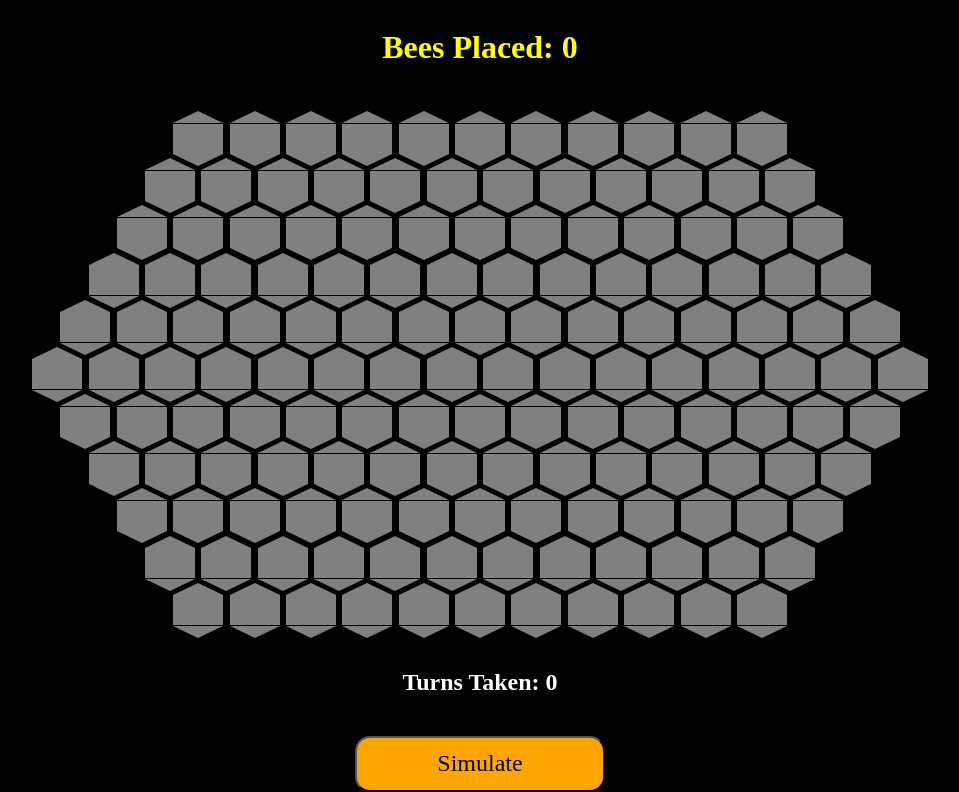
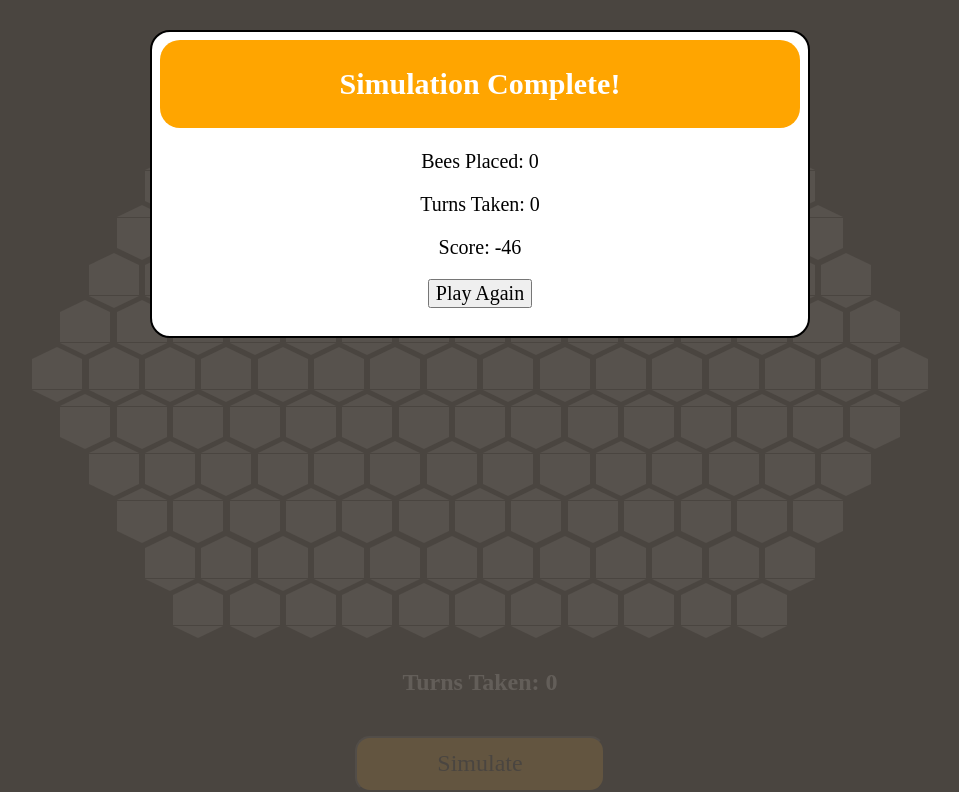
Before and after one commit to TSolo315/beehive_puzzle, a website with bundled scripts: page index.html in a window 1280 px wide. Both pictures are taken after a click on the button "Simulate". Shown: the part 121-913 px from the top of the page, without its empty margins (160-1119 px from the left). Built offline with nearby package versions, Linux system fonts and the light colour scheme.

Commit message:
Scoring and endgame modal

```diff
--- a/css/main.css
+++ b/css/main.css
@@ -1,8 +1,3 @@
-*{
-  background-color:black;
-  color: white;
-}
-
 html {
   width: 100%;
   height: 100%;
@@ -11,6 +6,8 @@ html {
 }
 
 body {
+  background-color:black;
+  color: white;
   width: 100%;
   height: 100%;
   font-size: 16px;
@@ -127,3 +124,63 @@ body {
   background-color: orange;
   border-radius: 15px;
 }
+
+.overlay {
+  position: fixed;
+  width: 100%;
+  height: 100%;
+  top: 0;
+  left: 0;
+  background: rgba(83, 77, 72, 0.9);
+  z-index: 100;
+}
+
+
+.overlay .modal {
+  color: black;
+  background-color: white;
+  border: 2px solid #000;
+  border-radius: 20px;
+  text-align: center;
+  margin: 15% auto;
+  padding: .5em .5em 1em .5em;
+  height: 35%;
+  width: 50%;
+  -webkit-transform: translateY(-50%);
+  transform: translateY(-50%);
+}
+
+.modal-header {
+  font-size: 20px;
+  padding: 2px 6px;
+  background-color: orange;
+  color: white;
+  border-radius: 20px;
+}
+
+.modal-body {
+  font-size: 20px;
+  padding: 2px 16px;
+}
+
+.overlay-slidedown {
+  visibility: hidden;
+  -webkit-transform: translateY(-100%);
+  transform: translateY(-100%);
+  -webkit-transition: -webkit-transform 0.4s ease-in-out, visibility 0s 0.4s;
+  transition: transform 0.4s ease-in-out, visibility 0s 0.4s;
+}
+
+.overlay-slidedown.open {
+  visibility: visible;
+  -webkit-transform: translateY(0%);
+  transform: translateY(0%);
+  -webkit-transition: -webkit-transform 0.4s ease-in-out;
+  transition: transform 0.4s ease-in-out;
+}
+
+@media screen and (max-height: 30.5em) {
+  .overlay .modal {
+    margin: 25% auto;
+  }
+}
--- a/index.html
+++ b/index.html
@@ -26,6 +26,19 @@
     <div class="button-container">
         <button type="button" class="sim-button">Simulate</button>
     </div>
+    <div class="overlay overlay-slidedown">
+        <div class="modal">
+            <div class="modal-header">
+                <h2>Simulation Complete!</h2>
+            </div>
+            <div class="modal-body">
+                <p id="puzzle-bees"></p>
+                <p id="puzzle-turns"></p>
+                <p id="puzzle-score"></p>
+                <button class="restart-button" id="play-again">Play Again</a>
+            </div>
+        </div>
+    </div>
 <script defer src="dist/index.js"></script>
 </body>
 </html>
--- a/src/index.ts
+++ b/src/index.ts
@@ -6,6 +6,7 @@ class HiveBoard {
         public simButton: HTMLButtonElement,
         public beeCounter: HTMLParagraphElement,
         public turnCounter: HTMLParagraphElement,
+        public playAgainButton: HTMLButtonElement,
         public gameSession: GameSession,
         private updateList: number[][]=[]) {
         // autofilled
@@ -66,11 +67,12 @@ class HiveBoard {
 
     async simulate(): Promise<void> {
         while (true) {
-            await utilities.sleep(1000)
+            await utilities.sleep(850)
             if (!this.processStep()) {
                 break
             }
         }
+        this.simulationOver()
     }
 
     clickToAddRemoveBee(): void {
@@ -97,6 +99,12 @@ class HiveBoard {
         });
     }
 
+    clickToPlayAgain(): void {
+        this.playAgainButton.addEventListener("click", (event) => {
+            this.playAgain()
+        })
+    }
+
     updateBeeCounter(removed: boolean=false): void {
         if (removed) {
             this.gameSession.beesAdded -= 1
@@ -119,7 +127,34 @@ class HiveBoard {
         }
         this.updateList.length = 0
     }
-
+    calculateScore(): number {
+        let totalActiveTiles = 0
+        for (let row of this.board) {
+            for (let tile of row) {
+                if (tile) {
+                    totalActiveTiles+= 1
+                }
+            }
+        }
+        let missedTiles = 146 - totalActiveTiles
+        let beeScore = 146 - (this.gameSession.beesAdded * 2)
+        let turnScore = (100 - this.gameSession.turnsTaken - (missedTiles * 2))
+        return beeScore + turnScore
+    }
+    simulationOver(): void {
+        let score = this.calculateScore()
+        let puzzleBees = document.querySelector('#puzzle-bees')
+        let puzzleTurns = document.querySelector('#puzzle-turns')
+        let puzzleScore = document.querySelector('#puzzle-score')
+        puzzleBees.innerHTML = `Bees Placed: ${this.gameSession.beesAdded}`
+        puzzleTurns.innerHTML = `Turns Taken: ${this.gameSession.turnsTaken}`
+        puzzleScore.innerHTML = `Score: ${score}`
+        setup.overlay.setAttribute('class', 'overlay overlay-slidedown open');
+    }
+    playAgain(): void {
+        this.resetBoard()
+        setup.overlay.setAttribute('class', 'overlay overlay-slidedown');
+    }
     resetBoard(): void {
         this.board = this.gameSession.reset()
         let tile_rows = this.hive.children
@@ -191,6 +226,8 @@ type Setup = {
     simButton: HTMLButtonElement,
     beeCounter: HTMLParagraphElement,
     turnCounter: HTMLParagraphElement,
+    overlay: HTMLDivElement,
+    playAgainButton: HTMLButtonElement,
     gameSession: GameSession,
     gameLayout: boolean[][],
     hiveBoard: HiveBoard,
@@ -205,6 +242,8 @@ const setup: Setup = {
     simButton: document.querySelector('.sim-button'),
     beeCounter: document.querySelector('.bee-counter'),
     turnCounter: document.querySelector('.turn-counter'),
+    overlay: document.querySelector('.overlay'),
+    playAgainButton: document.querySelector('#play-again'),
     gameSession: new GameSession(0,0),
     gameLayout: null,
     hiveBoard: null,
@@ -228,9 +267,10 @@ const setup: Setup = {
     startGame() {
         this.gameLayout = this.gameSession.createLayout();
         this.mapLayoutInitial(this.hive, this.gameLayout)
-        this.hiveBoard = new HiveBoard(this.gameLayout, this.hive, this.simButton, this.beeCounter, this.turnCounter, this.gameSession);
+        this.hiveBoard = new HiveBoard(this.gameLayout, this.hive, this.simButton, this.beeCounter, this.turnCounter, this.playAgainButton, this.gameSession);
         this.hiveBoard.clickToAddRemoveBee();
         this.hiveBoard.clickToSimulate();
+        this.hiveBoard.clickToPlayAgain();
     }
 }
 
```
Also changed, not shown: dist/index.d.ts, dist/index.js.
